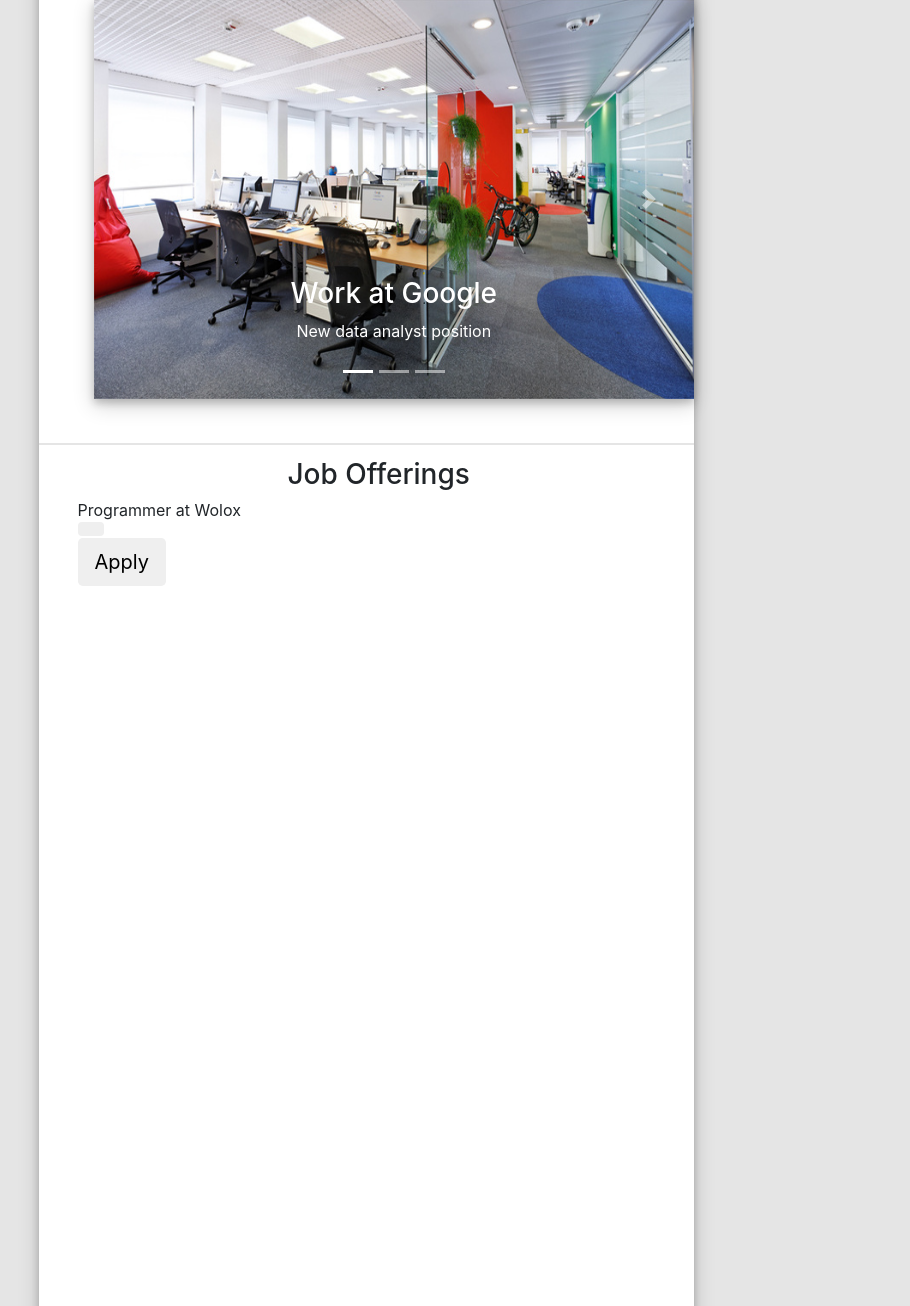
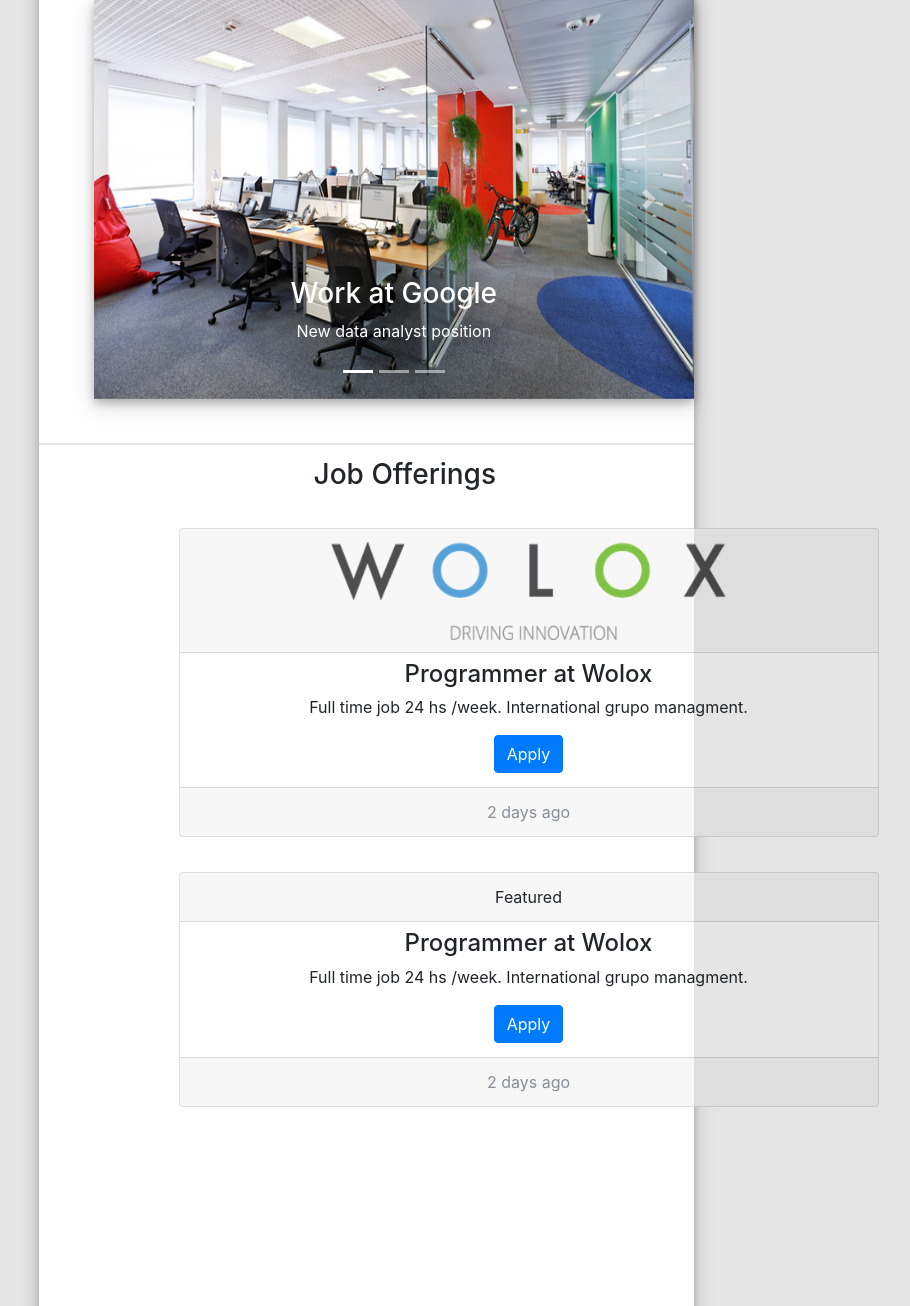
Before and after one commit to jkatan/TPE-GRUPO-8-Bolsa-de-Trabajo, a PHP site: page /employee-mainpage.html in a window 1280 px wide. Shown: the part 386-1692 px from the top of the page, without its empty margins (274-1184 px from the left). Run offline with PHP 8.4, Linux system fonts and the light colour scheme; some libraries are stand-ins or nearby versions.

Commit message:
changes to layout

```diff
--- a/Web/employee-mainpage.html
+++ b/Web/employee-mainpage.html
@@ -73,21 +73,34 @@
           <h3 id="job-offerings">Job Offerings</h3><br>
           <div id="jobs">
             <div class="job">
-      				<table>
-      					<tr class="job-title">
-                  <td>Programmer at Wolox</td>
-                </tr>
-      					<tr>
-                  <td>
-                    <button type="button" class="btn btn-default" aria-label="Left Align">
-                      <span class="glyphicons glyphicons-chevron-down"></span>
-                    </button>
-                  </td>
-                </tr>
-      					<tr>
-                  <td><button type="button" class="btn btn-lg">Apply</button></td>
-                </tr>
-      				</table>
+              <div class="card text-center">
+                <div class="card-header">
+                  <img class="job-header-img" src="img/wolox.png"></img>
+                </div>
+                <div class="card-block">
+                  <h4 class="card-title">Programmer at Wolox</h4>
+                  <p class="card-text">Full time job 24 hs /week. International grupo managment.</p>
+                  <a href="#" class="btn btn-primary apply-button">Apply</a>
+                </div>
+                <div class="card-footer text-muted">
+                  2 days ago
+                </div>
+              </div>
+      			</div>
+            <div class="job">
+              <div class="card text-center">
+                <div class="card-header">
+                  Featured
+                </div>
+                <div class="card-block">
+                  <h4 class="card-title">Programmer at Wolox</h4>
+                  <p class="card-text">Full time job 24 hs /week. International grupo managment.</p>
+                  <a href="#" class="btn btn-primary apply-button">Apply</a>
+                </div>
+                <div class="card-footer text-muted">
+                  2 days ago
+                </div>
+              </div>
       			</div>
           </div>
         </div>
--- a/Web/stylesheet.css
+++ b/Web/stylesheet.css
@@ -4,6 +4,8 @@ html,body
     height: 100%;
     overflow-x: hidden;
 }
+
+
 
 #navbar {
   margin: 0;
@@ -82,7 +84,8 @@ html,body
 
 #job-offerings{
   margin-top: 2%;
-  margin-left: 38%;
+  margin-bottom: 2%;
+  margin-left: 42%;
   width: 100%;
 }
 
@@ -96,10 +99,12 @@ html,body
 }
 .thatarea{
     background-color:  rgba(0, 0, 0, 0.1);
+    height:150%;
 }
 .notthatarea{
   background-color: rgba(0, 0, 0, 0);
   box-shadow: 0 4px 8px 0 rgba(0, 0, 0, 0.2), 0 6px 20px 0 rgba(0, 0, 0, 0.19);
+  height:150%;
 }
 
 .subsection-notthatarea{
@@ -124,12 +129,24 @@ html,body
   background-color: rgba(255,255, 255, 0.1);
   height: 100%;
 }
-
 .job{
-  margin-left: 23%;
-  width: 100%;
+  width: 700px;
+   margin-left: 20%;
+   margin-right: 0;
+   margin-bottom: 5%;
 }
-
-.job-title{
-  width: 100%;
+.card-header{
+  width: inherit;
+  height:3.5%;
 }
+.card-title{
+  margin-top: 1%;
+  margin-bottom: 1%;
+}
+.job-header-img{
+  max-width: 60%;
+  max-height: 100%;
+}
+.apply-button{
+  margin-bottom: 2%;
+}
```
Also changed, not shown: Web/img/wolox.png (added).
